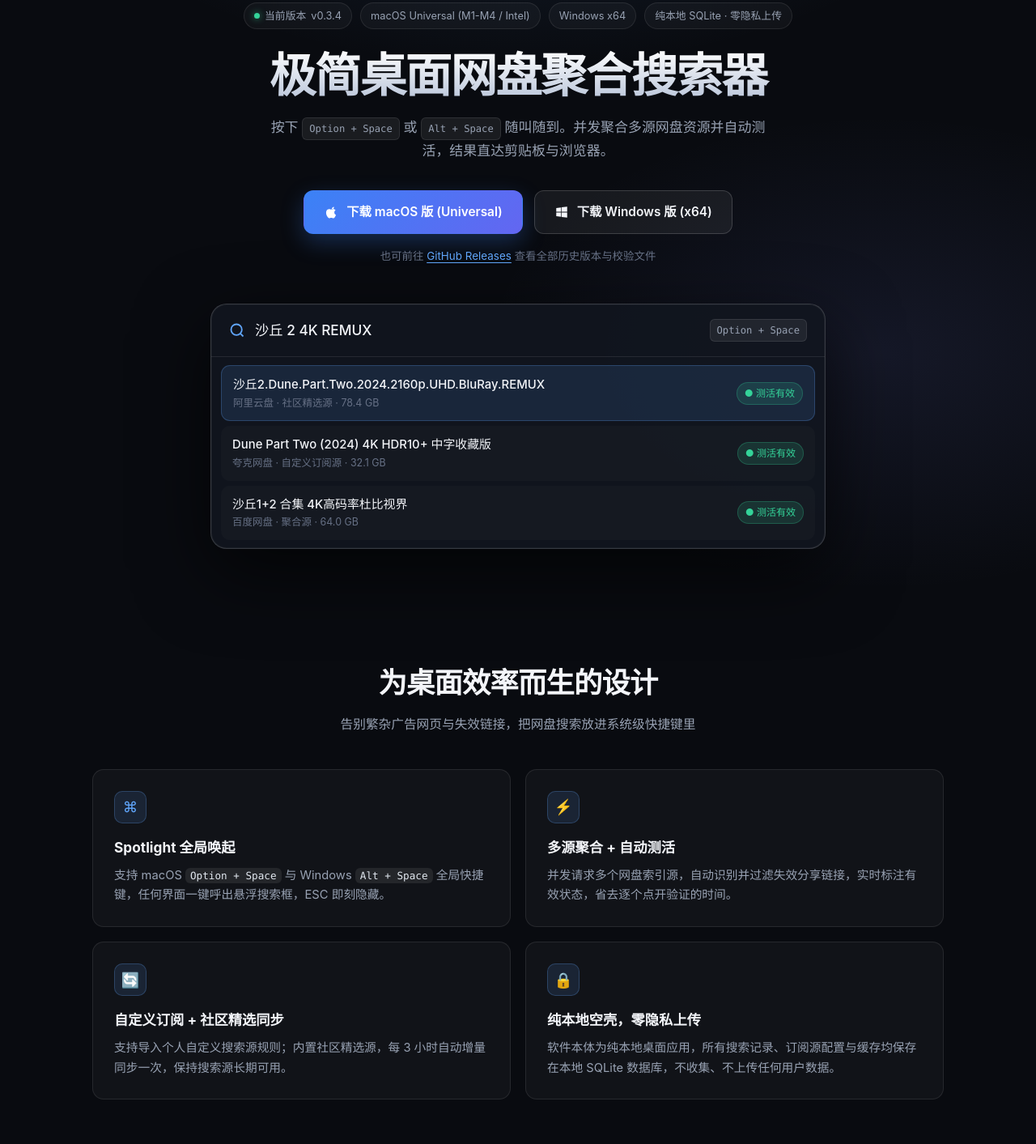
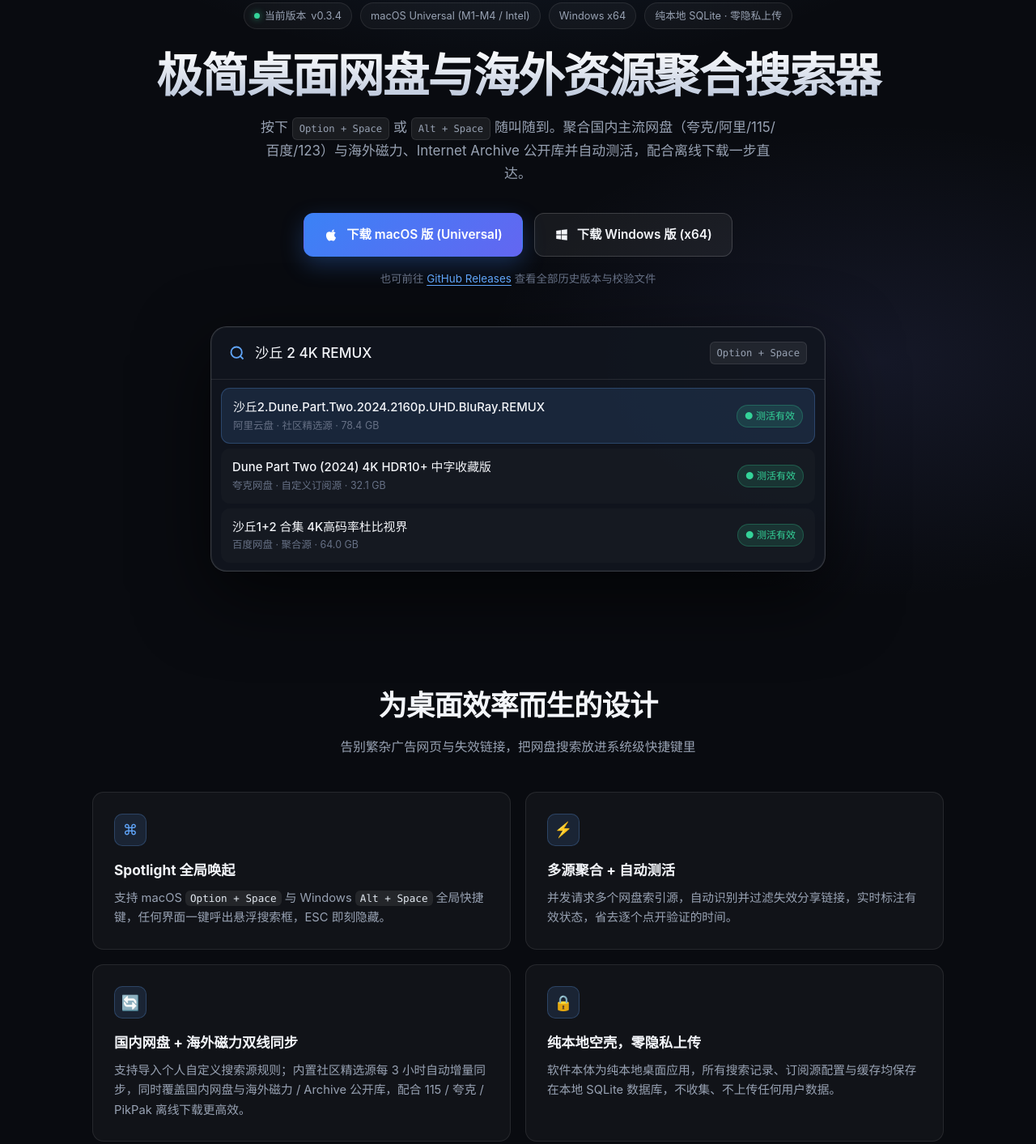
Before and after one commit to SilasSolivagus/echobox-site, a plain HTML site: page index.html in a window 1280 px wide. Shown: the part 146-1559 px from the top of the page at 81% size. Drawn offline with Linux system fonts and the light colour scheme; no server answers.

Commit message:
docs: highlight domestic cloud drive + overseas magnet/archive aggregation

```diff
--- a/index.html
+++ b/index.html
@@ -566,9 +566,9 @@
           <span class="badge">纯本地 SQLite · 零隐私上传</span>
         </div>
 
-        <h1>极简桌面网盘聚合搜索器</h1>
+        <h1>极简桌面网盘与海外资源聚合搜索器</h1>
         <p class="hero-sub">
-          按下 <span class="kbd">Option + Space</span> 或 <span class="kbd">Alt + Space</span> 随叫随到。并发聚合多源网盘资源并自动测活，结果直达剪贴板与浏览器。
+          按下 <span class="kbd">Option + Space</span> 或 <span class="kbd">Alt + Space</span> 随叫随到。聚合国内主流网盘（夸克/阿里/115/百度/123）与海外磁力、Internet Archive 公开库并自动测活，配合离线下载一步直达。
         </p>
 
         <div class="download-group">
@@ -638,8 +638,8 @@
           </div>
           <div class="card">
             <div class="card-icon">🔄</div>
-            <h3>自定义订阅 + 社区精选同步</h3>
-            <p>支持导入个人自定义搜索源规则；内置社区精选源，每 3 小时自动增量同步一次，保持搜索源长期可用。</p>
+            <h3>国内网盘 + 海外磁力双线同步</h3>
+            <p>支持导入个人自定义搜索源规则；内置社区精选源每 3 小时自动增量同步，同时覆盖国内网盘与海外磁力 / Archive 公开库，配合 115 / 夸克 / PikPak 离线下载更高效。</p>
           </div>
           <div class="card">
             <div class="card-icon">🔒</div>
```
